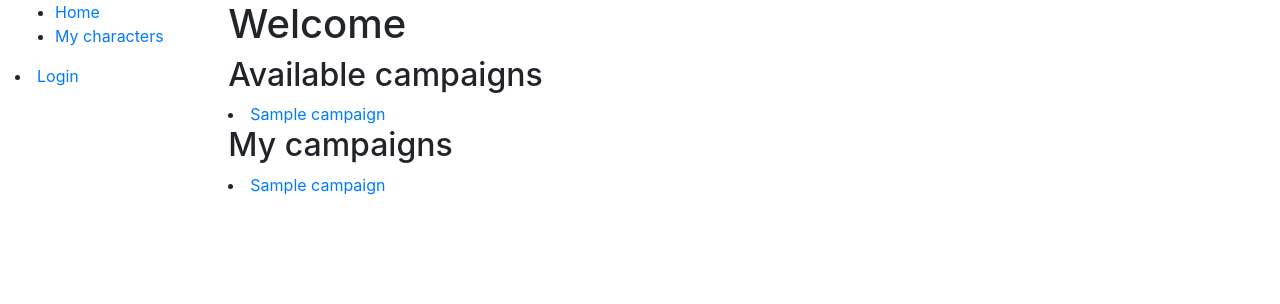
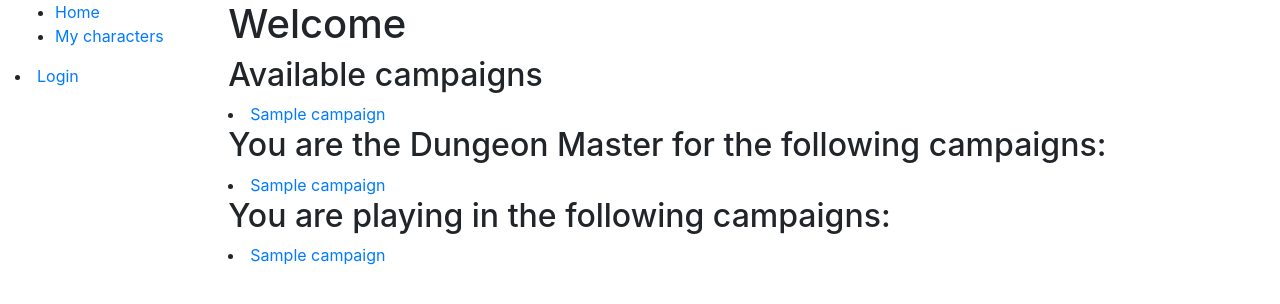
Before and after one commit to kbatuigas/ddapp, a Django app: template manager/templates/index.html in a window 1280 px wide. Shown: the top 304 px of the page. Run offline with Django 3.2, Linux system fonts and the light colour scheme; the template is opened without the code that fills it: values that come from a table or form of the project are taken from there, others are empty; tables that the repository leaves empty hold one stand-in row (values such as "Sample post"); some libraries are stand-ins or nearby versions.

Commit message:
List campaigns based on role (DM or regular player), signup form fix
Forgot to make signup view also set is_dm to False when signing up

```diff
--- a/manager/templates/index.html
+++ b/manager/templates/index.html
@@ -15,13 +15,23 @@
     {% endif %}
     {% if my_campaigns %}
         <section>
-            <h2>My campaigns</h2>
-            {% for mc in my_campaigns %}
-                <li>
-                    <a href="{{ mc.url }}">{{ mc.name }}</a>
-                </li>
-            {% endfor %}
-            {% else %}<p>You are not in any campaigns.</p>
+            {% if my_dm_campaigns %}
+                <h2>You are the Dungeon Master for the following campaigns:</h2>
+                {% for mdc in my_dm_campaigns %}
+                    <li>
+                        <a href="{{ mdc.url }}">{{ mdc.name }}</a>
+                    </li>
+                {% endfor %}
+            {% endif %}
+            {% if my_rp_campaigns %}
+                <h2>You are playing in the following campaigns:</h2>
+                {% for mrc in my_rp_campaigns %}
+                    <li>
+                        <a href="{{ mrc.url }}">{{ mrc.name }}</a>
+                    </li>
+                {% endfor %}
+            {% endif %}
+        {% else %}<p>You are not in any campaigns.</p>
         </section>
     {% endif %}
 
```
Also changed, not shown: manager/views.py (+11 -6 lines).
